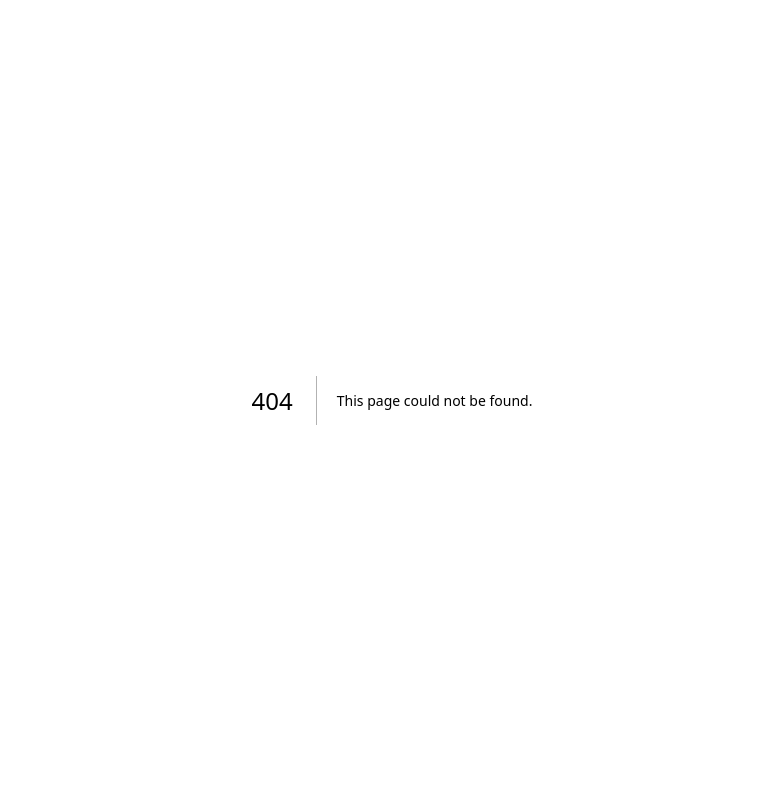
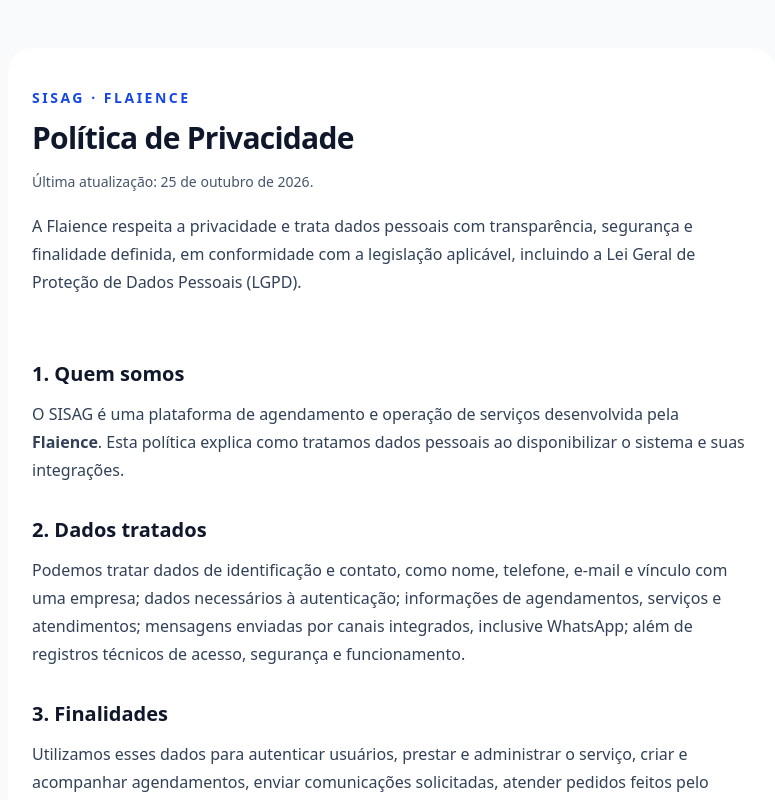
Before and after one commit to flaience/sisag, a Next.js app: page /politica-de-privacidade in a window 1280 px wide. Before the commit this address had no page. Shown: the top 800 px of the page, without its empty margins (248-1023 px from the left). Built offline with nearby package versions, Linux system fonts and the light colour scheme.

Commit message:
feat(platform): add public privacy policy

```diff
--- /dev/null
+++ b/src/app/politica-de-privacidade/page.tsx
@@ -0,0 +1,41 @@
+import type { Metadata } from "next";
+
+export const metadata: Metadata = {
+  title: "Política de Privacidade | SISAG",
+  description: "Política de Privacidade do SISAG, plataforma de agendamento da Flaience.",
+};
+
+const sections = [
+  { title: "1. Quem somos", content: <>O SISAG é uma plataforma de agendamento e operação de serviços desenvolvida pela <strong>Flaience</strong>. Esta política explica como tratamos dados pessoais ao disponibilizar o sistema e suas integrações.</> },
+  { title: "2. Dados tratados", content: <>Podemos tratar dados de identificação e contato, como nome, telefone, e-mail e vínculo com uma empresa; dados necessários à autenticação; informações de agendamentos, serviços e atendimentos; mensagens enviadas por canais integrados, inclusive WhatsApp; além de registros técnicos de acesso, segurança e funcionamento.</> },
+  { title: "3. Finalidades", content: <>Utilizamos esses dados para autenticar usuários, prestar e administrar o serviço, criar e acompanhar agendamentos, enviar comunicações solicitadas, atender pedidos feitos pelo WhatsApp, manter segurança e prevenção a fraudes, solucionar falhas, cumprir obrigações legais e melhorar a operação do SISAG.</> },
+  { title: "4. Bases legais", content: <>O tratamento ocorre conforme a finalidade e pode se apoiar na execução de contrato e de procedimentos preliminares, no cumprimento de obrigação legal ou regulatória, no exercício regular de direitos, no legítimo interesse com avaliação de necessidade e proteção dos titulares, ou no consentimento quando ele for exigido.</> },
+  { title: "5. Compartilhamento", content: <>Os dados podem ser compartilhados, no limite necessário, com a empresa que utiliza o SISAG, fornecedores de infraestrutura, autenticação, banco de dados, mensageria e automação, e com provedores de canais integrados, como a Meta e o WhatsApp. Também poderemos compartilhar informações quando necessário para cumprir a lei ou proteger direitos. Não comercializamos dados pessoais.</> },
+  { title: "6. WhatsApp", content: <>Quando uma pessoa conversa com uma empresa pelo WhatsApp integrado ao SISAG, tratamos o número de telefone, o conteúdo necessário da conversa, identificadores técnicos da mensagem e informações relacionadas ao atendimento ou agendamento. Esse tratamento permite interpretar a solicitação, consultar informações autorizadas e responder pelo mesmo canal.</> },
+  { title: "7. Armazenamento e segurança", content: <>Mantemos os dados pelo período necessário às finalidades descritas, ao cumprimento de obrigações e ao exercício de direitos. Adotamos controles técnicos e organizacionais para reduzir riscos de acesso não autorizado, alteração, perda ou divulgação indevida. Nenhum ambiente digital, entretanto, é completamente livre de riscos.</> },
+  { title: "8. Direitos dos titulares", content: <>O titular pode solicitar confirmação e acesso, correção, informação sobre compartilhamentos, anonimização, bloqueio ou eliminação quando aplicável, portabilidade nos termos da regulamentação, revisão de decisões automatizadas quando cabível e informações sobre consentimento e sua revogação. Algumas informações poderão ser mantidas quando houver obrigação legal ou outra base legítima.</> },
+  { title: "9. Solicitação de exclusão", content: <>Pedidos de exclusão ou outras solicitações relacionadas a dados pessoais podem ser enviados para <a className="font-semibold text-blue-700 underline" href="mailto:luis@flaience.com">luis@flaience.com</a>. Para proteger o titular, poderemos solicitar informações suficientes para confirmar sua identidade e localizar os dados relacionados.</> },
+  { title: "10. Atualizações", content: <>Esta política pode ser atualizada para refletir mudanças legais, operacionais ou tecnológicas. A versão vigente permanecerá disponível nesta página com a data da última atualização.</> },
+];
+
+export default function PrivacyPolicyPage() {
+  return <main className="min-h-screen bg-slate-50 px-5 py-12 text-slate-900 sm:px-8">
+    <article className="mx-auto max-w-3xl rounded-3xl border border-slate-200 bg-white px-6 py-10 shadow-sm sm:px-10">
+      <header className="border-b border-slate-200 pb-8">
+        <p className="text-sm font-semibold uppercase tracking-[0.18em] text-blue-700">SISAG · Flaience</p>
+        <h1 className="mt-3 text-3xl font-bold tracking-tight sm:text-4xl">Política de Privacidade</h1>
+        <p className="mt-4 text-sm text-slate-600">Última atualização: 25 de outubro de 2026.</p>
+        <p className="mt-5 leading-7 text-slate-700">A Flaience respeita a privacidade e trata dados pessoais com transparência, segurança e finalidade definida, em conformidade com a legislação aplicável, incluindo a Lei Geral de Proteção de Dados Pessoais (LGPD).</p>
+      </header>
+      <div className="mt-8 space-y-8">
+        {sections.map(section => <section key={section.title}>
+          <h2 className="text-xl font-semibold">{section.title}</h2>
+          <p className="mt-3 leading-7 text-slate-700">{section.content}</p>
+        </section>)}
+      </div>
+      <footer className="mt-10 border-t border-slate-200 pt-6 text-sm text-slate-600">
+        Contato sobre privacidade: <a className="font-semibold text-blue-700 underline" href="mailto:luis@flaience.com">luis@flaience.com</a>
+      </footer>
+    </article>
+  </main>;
+}
```
Also changed, not shown: 2 other files (tests, documents, lock files or other folders).
